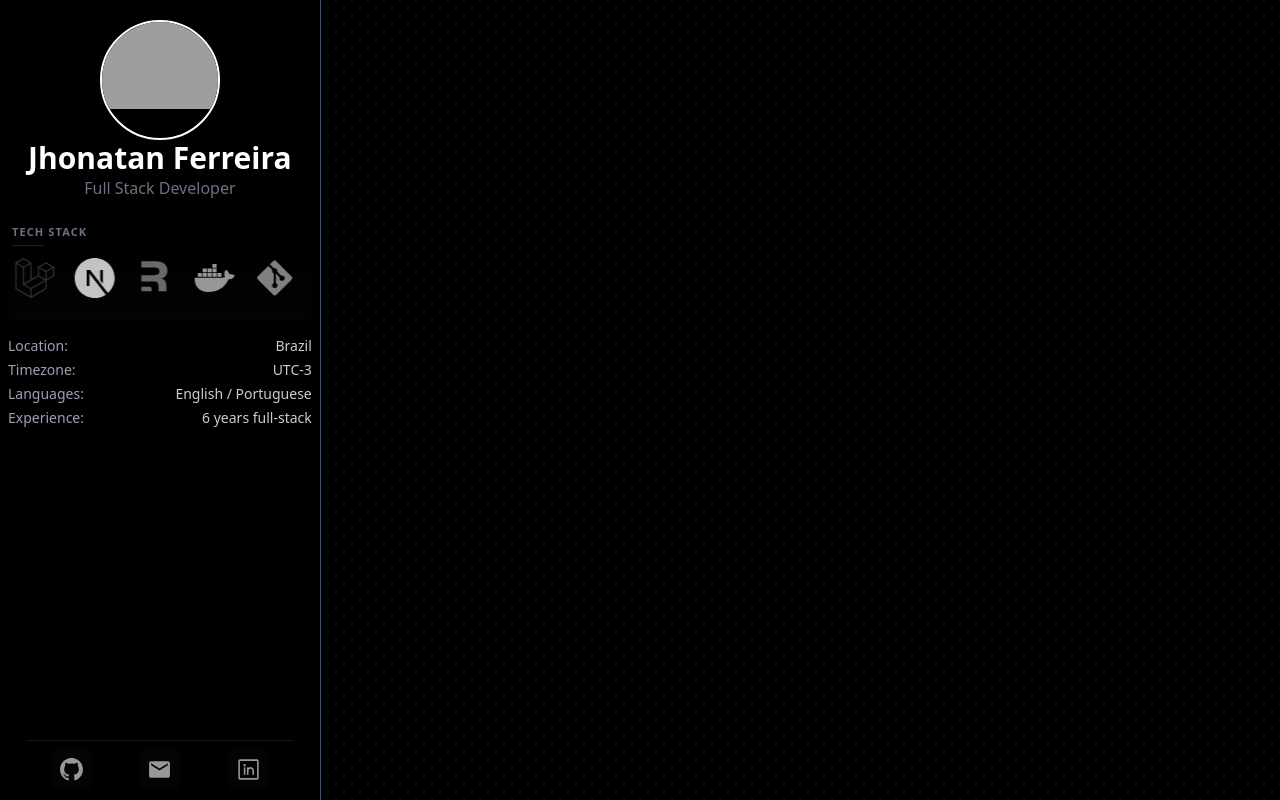
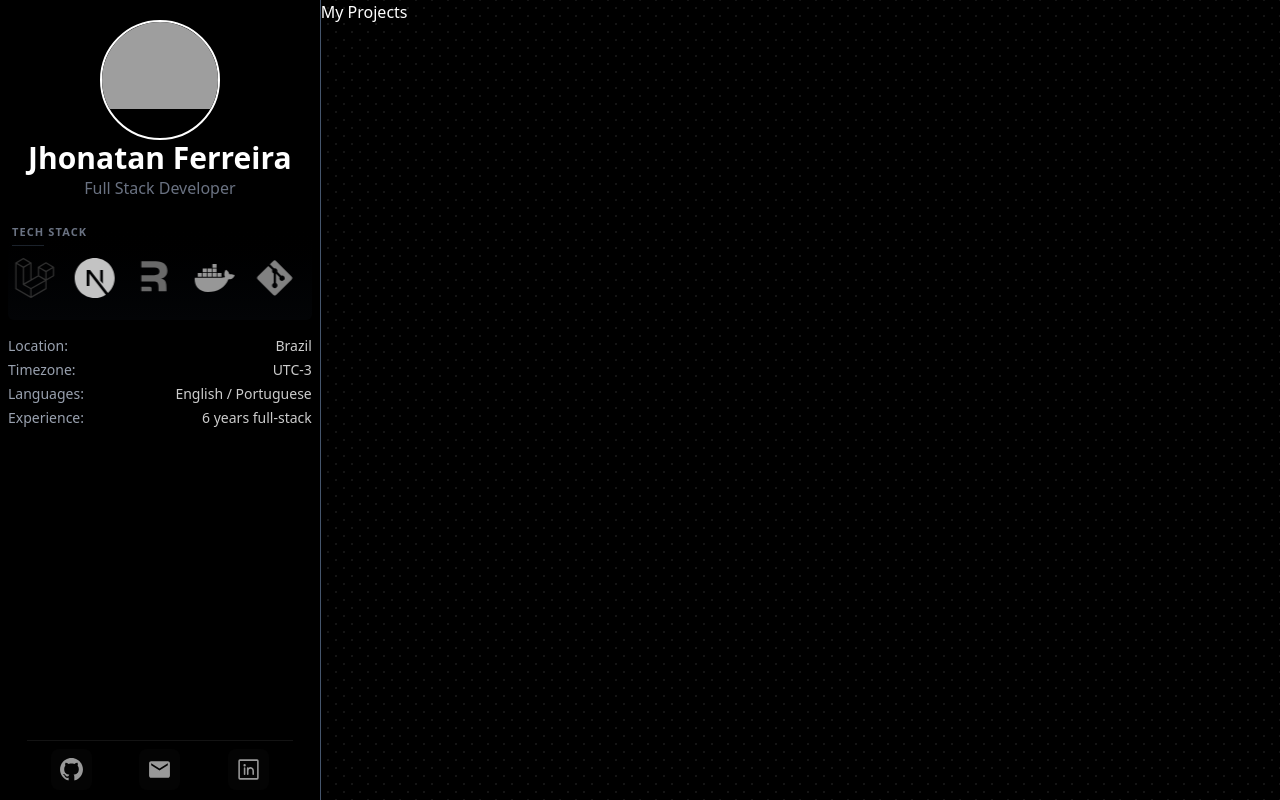
Before and after one commit to jhonatanAlanFerreira/portfolio, a Next.js app: page / in a window 1280 px wide. Built offline with nearby package versions, Linux system fonts and the light colour scheme; grey boxes are pictures that could not be loaded.

Commit message:
add projects WIP

```diff
--- a/app/page.tsx
+++ b/app/page.tsx
@@ -1,3 +1,5 @@
+import Projects from "@/components/pageComponents/Projects";
+import SelectBar from "@/components/SelectBar/SelectBar";
 import TechCarousel from "@/components/TechCarousel/TechCarousel";
 import { GrGithub } from "react-icons/gr";
 import { MdEmail } from "react-icons/md";
@@ -67,7 +69,15 @@ export default function Home() {
         </div>
       </aside>
       <main className="flex flex-3">
-        <section></section>
+        <section className="w-full">
+          <div className="flex flex-col">
+            <div className="flex flex-row">
+              <h2 className="text-white text-nowrap">My Projects</h2>
+              <SelectBar></SelectBar>
+            </div>
+            <Projects></Projects>
+          </div>
+        </section>
       </main>
     </div>
   );
--- /dev/null
+++ b/components/SelectBar/SelectBar.tsx
@@ -0,0 +1,3 @@
+export default function SelectBar() {
+  return <div></div>;
+}
--- /dev/null
+++ b/components/pageComponents/Projects.tsx
@@ -0,0 +1,8 @@
+export default function Projects() {
+  return (
+    <div className="flex justify-center gap-10">
+      <div></div>
+      <div></div>
+    </div>
+  );
+}
```
